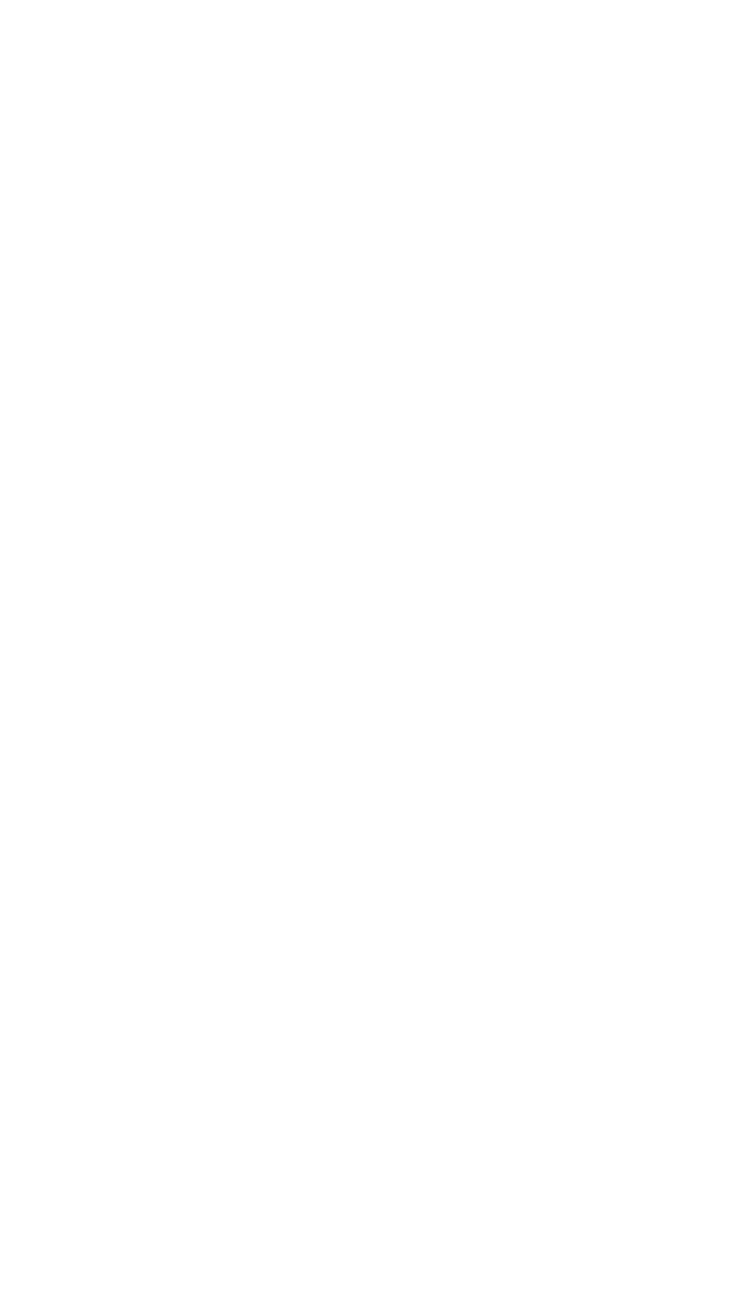
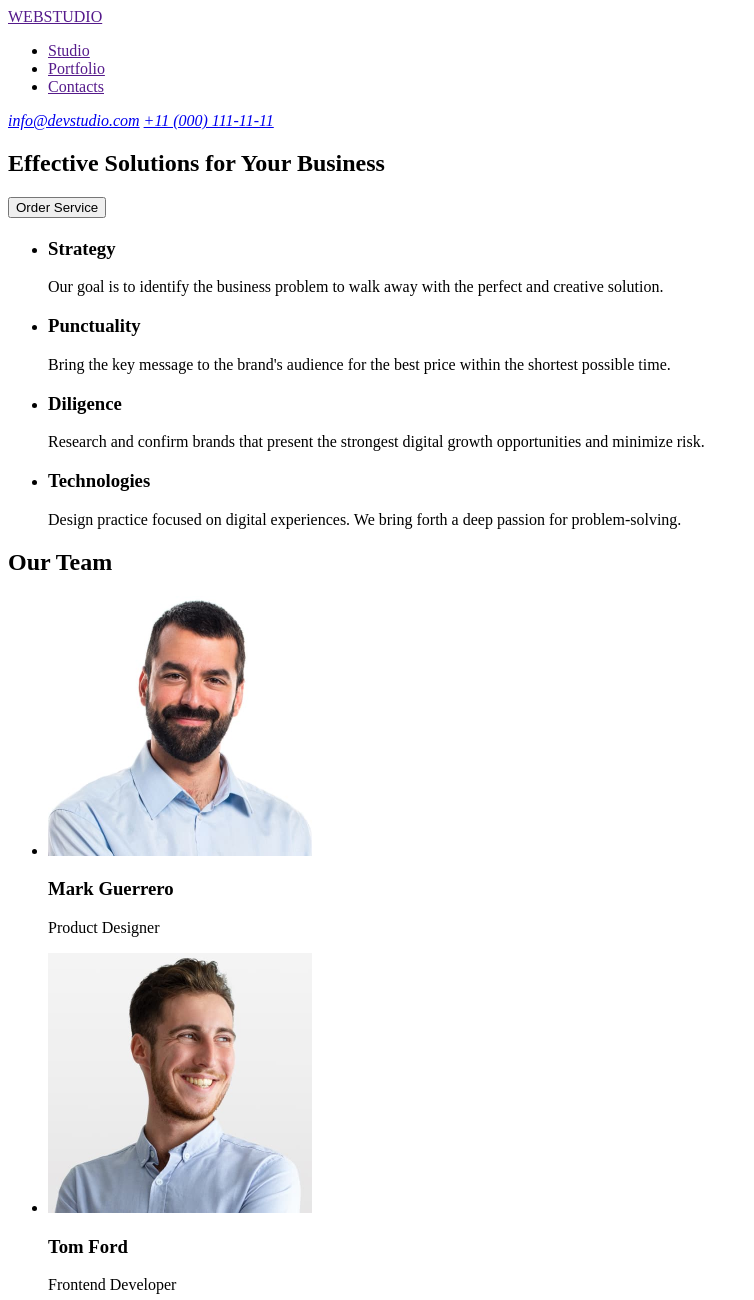
Before and after one commit to khrystyna-nesterenko/goit-markup-hw-01, a plain HTML site: page index.html in a window 1280 px wide. Shown: the top 1300 px of the page, without its empty margins (0-754 px from the left). Before the commit the page ends 800 px from the top, so only its background shows below. Drawn offline with Linux system fonts and the light colour scheme.

Commit message:
update changes

```diff
--- a/index.html
+++ b/index.html
@@ -5,5 +5,115 @@
     <meta name="viewport" content="width=device-width, initial-scale=1.0" />
     <title>Document</title>
   </head>
-  <body></body>
+
+  <body>
+    <header>
+      <a href="">WEBSTUDIO</a>
+      <nav>
+        <ul>
+          <li><a href="">Studio</a></li>
+          <li><a href="">Portfolio</a></li>
+          <li><a href="">Contacts</a></li>
+        </ul>
+      </nav>
+      <address>
+        <a href="mailto:info@devstudio.com">info@devstudio.com</a>
+        <a href="tel:+110001111111">+11 (000) 111-11-11</a>
+      </address>
+    </header>
+
+    <main>
+      <section>
+        <h1>Effective Solutions for Your Business</h1>
+        <button type="button">Order Service</button>
+      </section>
+
+      <section>
+        <h2></h2>
+        <ul>
+          <li>
+            <h3>Strategy</h3>
+            <p>
+              Our goal is to identify the business problem to walk away with the
+              perfect and creative solution.
+            </p>
+          </li>
+          <li>
+            <h3>Punctuality</h3>
+            <p>
+              Bring the key message to the brand's audience for the best price
+              within the shortest possible time.
+            </p>
+          </li>
+          <li>
+            <h3>Diligence</h3>
+            <p>
+              Research and confirm brands that present the strongest digital
+              growth opportunities and minimize risk.
+            </p>
+          </li>
+          <li>
+            <h3>Technologies</h3>
+            <p>
+              Design practice focused on digital experiences. We bring forth a
+              deep passion for problem-solving.
+            </p>
+          </li>
+        </ul>
+      </section>
+      <section>
+        <h2>Our Team</h2>
+        <ul>
+          <li>
+            <img
+              src="./images/img-1.jpg"
+              alt="Mark Guerrero"
+              width="264"
+              height="260"
+            />
+            <h3>Mark Guerrero</h3>
+            <p>Product Designer</p>
+          </li>
+          <li>
+            <img
+              src="./images/img-2.jpg"
+              alt="Tom Ford"
+              width="264"
+              height="260"
+            />
+            <h3>Tom Ford</h3>
+            <p>Frontend Developer</p>
+          </li>
+          <li>
+            <img
+              src="./images/img-3.jpg"
+              alt="Camila Garcia"
+              width="264"
+              height="260"
+            />
+            <h3>Camila Garcia</h3>
+            <p>Marketing</p>
+          </li>
+          <li>
+            <img
+              src="./images/img-4.jpg"
+              alt="Daniel Wilson"
+              width="264"
+              height="260"
+            />
+            <h3>Daniel Wilson</h3>
+            <p>UI Designer</p>
+          </li>
+        </ul>
+      </section>
+    </main>
+
+    <footer>
+      <a href="">WEBSTUDIO</a>
+      <p>
+        Increase the flow of customers and sales for your business with digital
+        marketing & growth solutions.
+      </p>
+    </footer>
+  </body>
 </html>
```
Also changed, not shown: .prettierrc.json (added), images/img-1.jpg (added), images/img-2.jpg (added), images/img-3.jpg (added), images/img-4.jpg (added), 2 other files.
